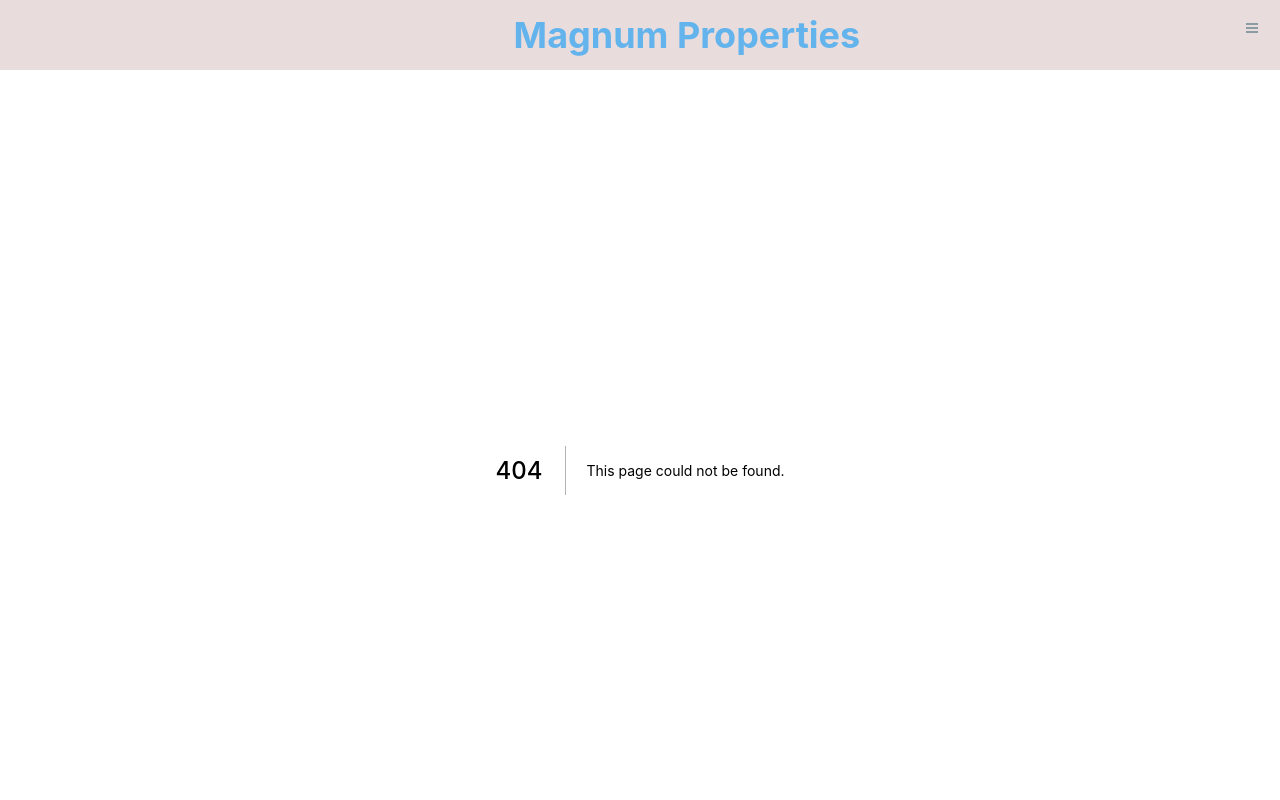
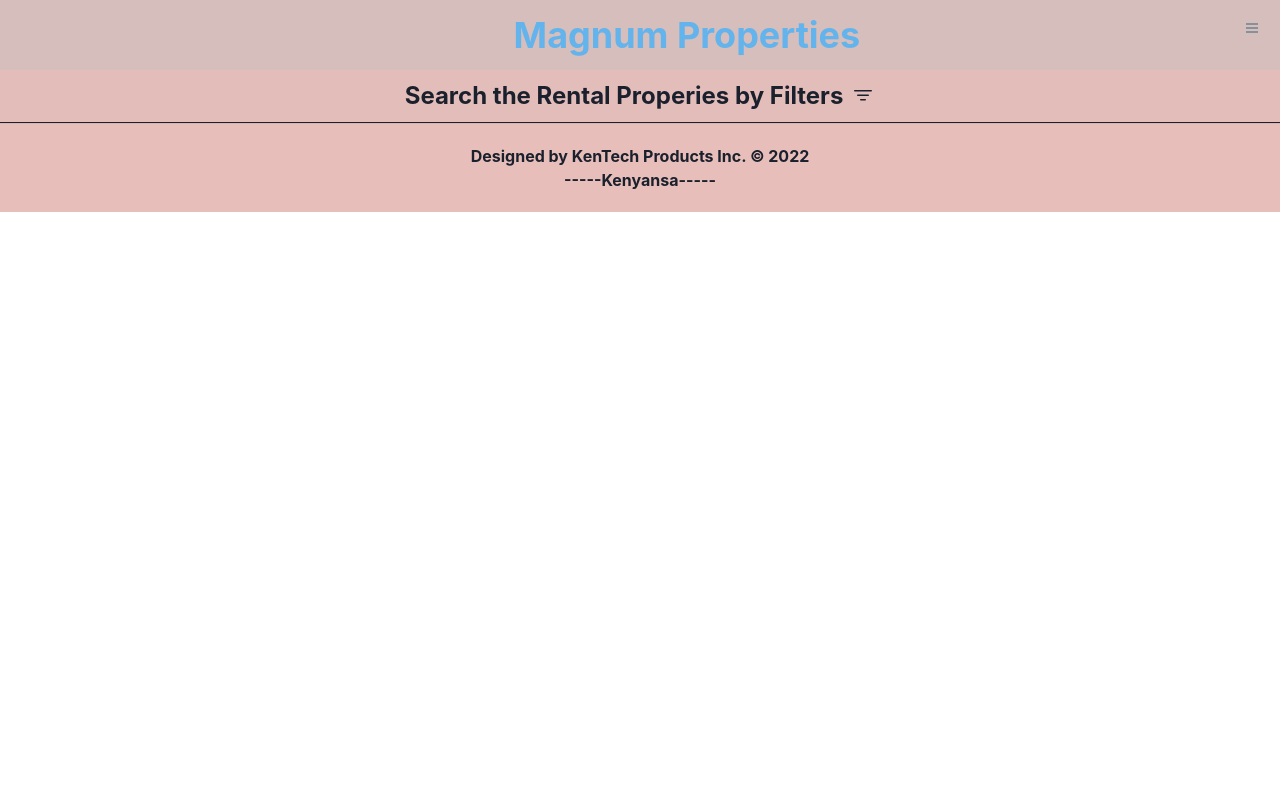
Before and after one commit to kenyansa/Rentapp, a Next.js app: page /search in a window 1280 px wide. Before the commit this address had no page. Shown: the top 800 px of the page. Built offline with nearby package versions, Linux system fonts and the light colour scheme.

Commit message:
create a search page thru a file in th epages directory

```diff
--- a/components/Navbar.jsx
+++ b/components/Navbar.jsx
@@ -7,7 +7,7 @@
 // import logo from "../assets/images/mplogo.png"
 
 const Navbar = ()=>(
-    <Flex p="2" borderbottom="1px" borderColor="yellow.100" bg="#e8dddc" >
+    <Flex p="2" borderbottom="1px" borderColor="yellow.100" bg="#d5bebb" >
         {/* <Image src={logo} alt="logo"/> */}
         <Box fontSize="4xl" justifyContent="center" marginLeft="40%" fontWeight="bold" color="blue.300">
             <Link href="/" paddingLeft="3">Magnum Properties</Link>
--- /dev/null
+++ b/pages/search.js
@@ -0,0 +1,32 @@
+import {useState} from "react";
+import {useRouter} from "next/router";
+import Image from "next/image";
+import {Flex, Box, Text, Icon} from "@chakra-ui/react";
+import {BsFilter} from "react-icons/bs";
+
+const Search = ()=>{
+    const [searchFilters, setSearchFilters] = useState(false); // for filtering the properties visible to the client
+    const router = useRouter();  //returning it as a hook
+
+    return (
+      <Box>
+        <Flex cursor="pointer"
+        bg="#e3bdba"
+        borderBottom="1px"
+        p="2"
+        borderColor="black.300"
+        justifyContent="center"
+        alignItems="center"
+        fontWeight="bold"
+        fontSize="2xl"
+        >
+            <Text>
+                Search the Rental Properies by Filters
+            </Text>
+            <Icon paddingLeft="2" w="8" as={BsFilter} />
+        </Flex>
+      </Box>
+    );
+}
+
+export default Search;
```
